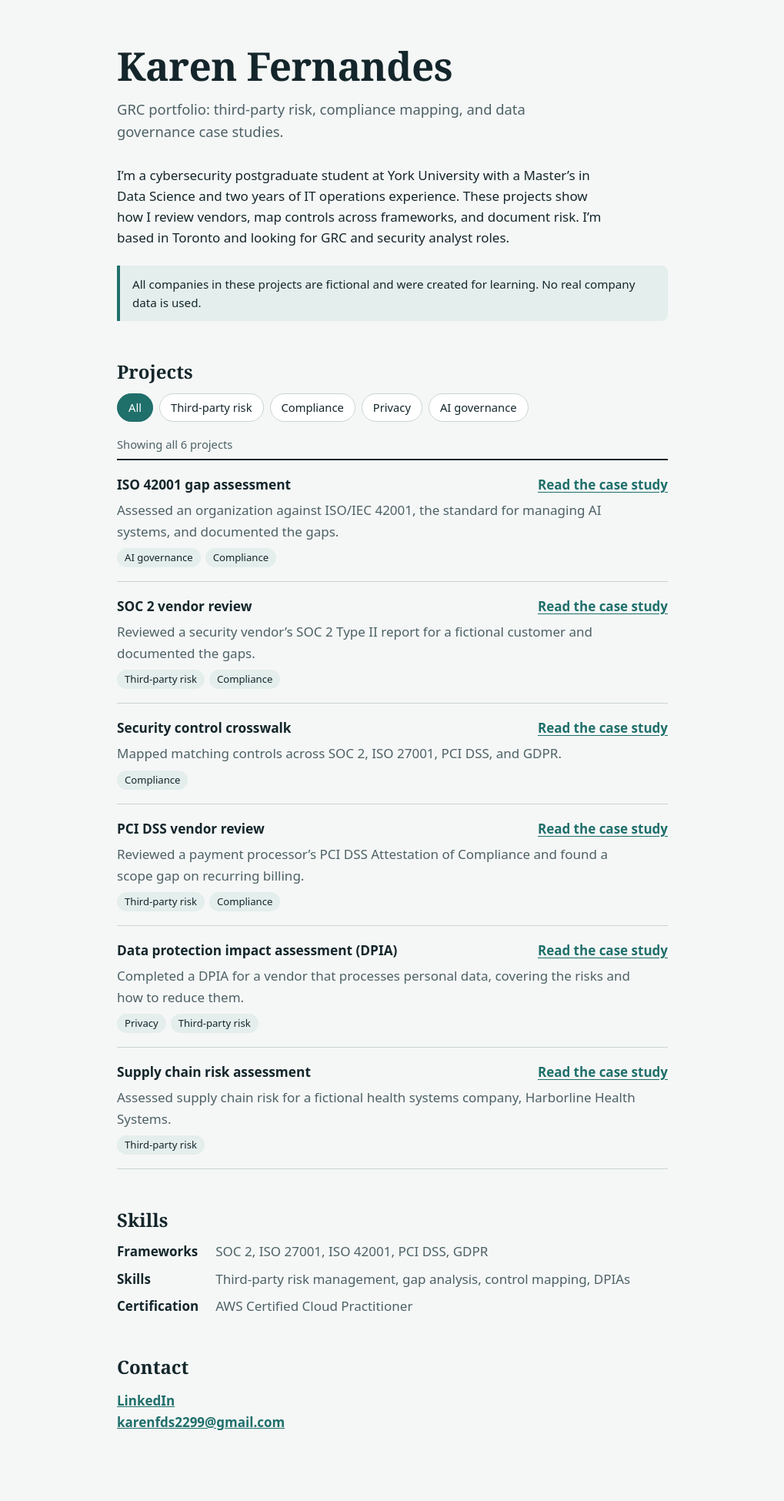
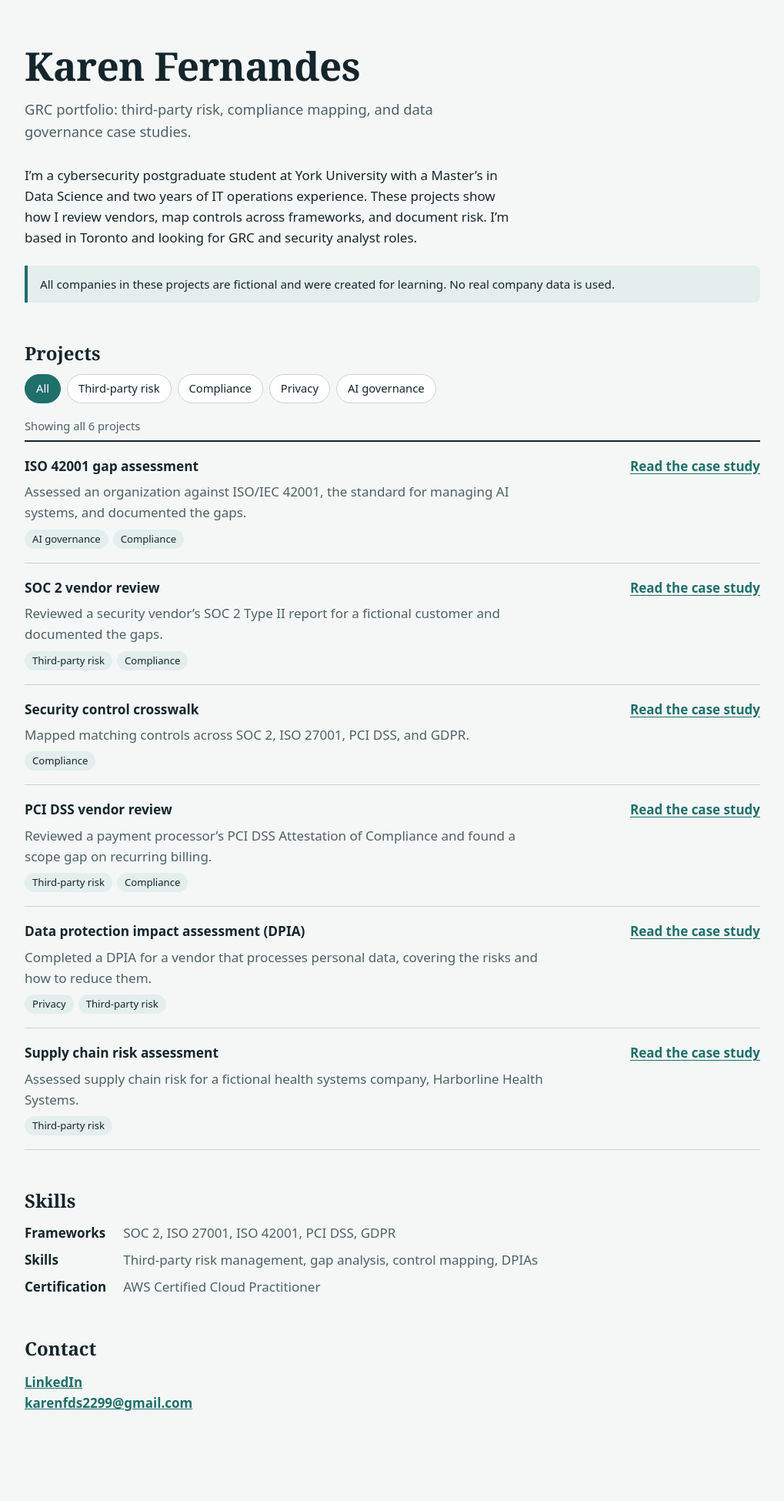
Before and after one commit to krens22/GRC-project-portfolio, a Jekyll site: the page index.html, which Jekyll copies as it is, in a window 1280 px wide. Shown: the whole page at 77% size, without its empty margins (130-1149 px from the left). Built offline with Jekyll 4.4.1, drawn with Linux system fonts in a browser that asks for light colours; after the commit the page ends 1926 px from its top, so only the background shows below that.

Commit message:
Increase max-width of wrap class to 1000px

```diff
--- a/index.html
+++ b/index.html
@@ -22,7 +22,7 @@ body{
   margin:0; background:var(--paper); color:var(--ink);
   font:17px/1.6 system-ui,-apple-system,"Segoe UI",Roboto,sans-serif;
 }
-.wrap{max-width:760px; margin:0 auto; padding:56px 22px 72px}
+.wrap{max-width:1000px; margin:0 auto; padding:56px 22px 72px}
 h1,h2{font-family:Georgia,"Iowan Old Style","Palatino Linotype",serif; font-weight:700; line-height:1.15; margin:0}
 h1{font-size:clamp(2.2rem,6vw,3.2rem); letter-spacing:-.01em}
 h2{font-size:1.5rem; margin-bottom:14px}
```
